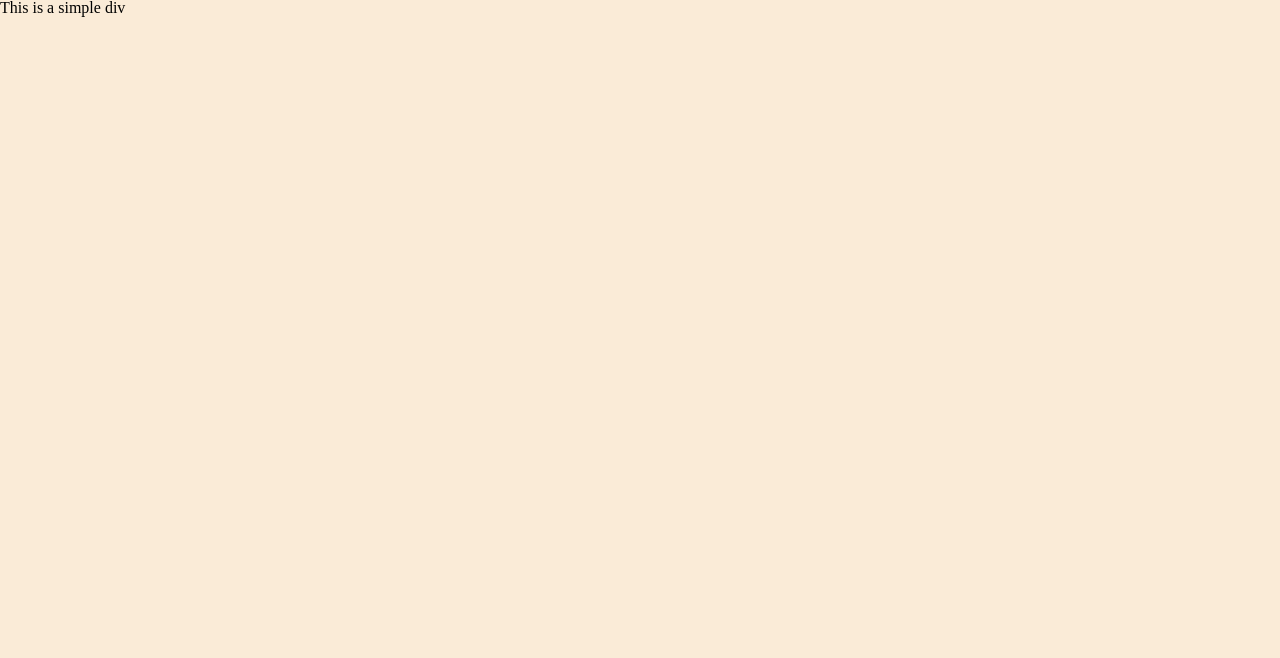
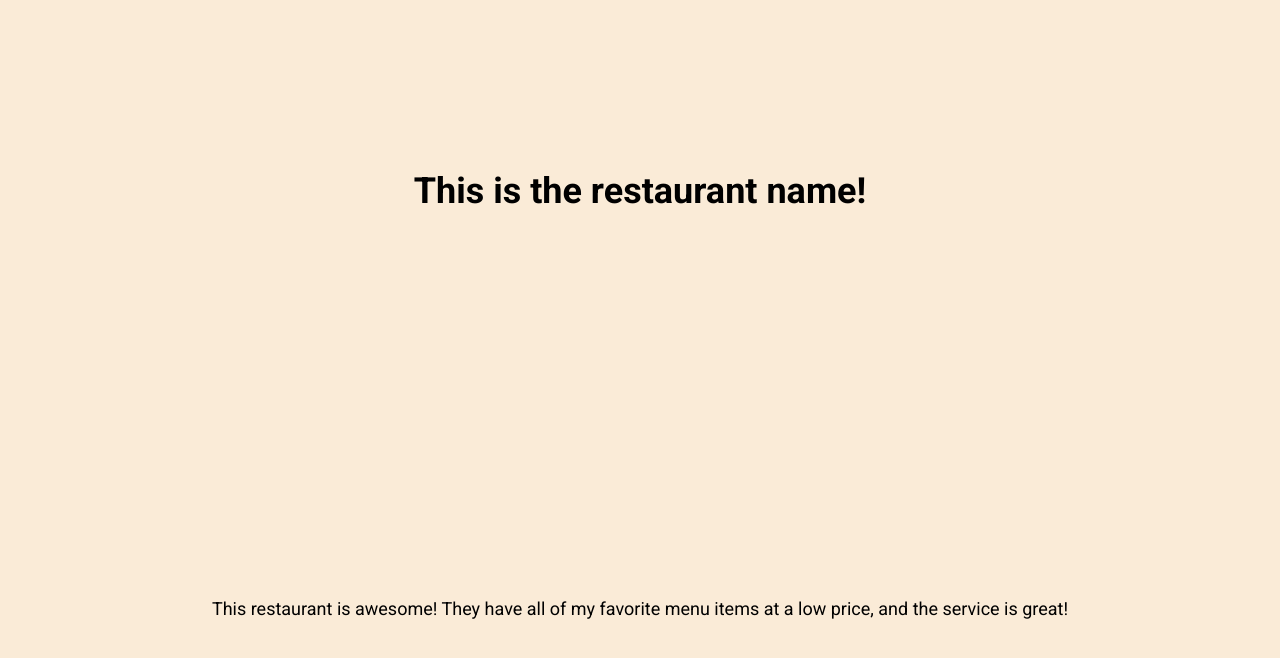
Before and after one commit to jasondewese/odin-restaurant-page, a website built with webpack: page dist/index.html in a window 1280 px wide. Built offline with nearby package versions, Linux system fonts and the light colour scheme.

Commit message:
Add reset.css, add fonts, fix pageInit.js

```diff
--- a/src/index.js
+++ b/src/index.js
@@ -1,10 +1,9 @@
+import {testFunc} from './pageInit.js';
 import './reset.css';
 import './style.css';
-import {testFunc} from './pageInit.js';
+
 
 
 //document.getElementById('content').appendChild(pageInit);
 
-console.log(testFunc());
-
-console.log('testing 1, 2, 3...');
+testFunc();
--- a/src/pageInit.js
+++ b/src/pageInit.js
@@ -9,8 +9,18 @@
 
 
 const testFunc = () => {
-    let result = 'Will this return?';
-    return result;
+    const initialPage = document.querySelector('#content');
+
+    const headline = document.createElement('h1');
+    headline.textContent = 'This is the restaurant name!';
+    headline.classList.add('headline');
+
+    const description = document.createElement('p');
+    description.textContent = 'This restaurant is awesome! They have all of my favorite menu items at a low price, and the service is great!';
+    description.classList.add('description');
+
+    initialPage.appendChild(headline);
+    initialPage.appendChild(description);
 }
 
 export  {testFunc};
--- a/src/style.css
+++ b/src/style.css
@@ -1,3 +1,34 @@
+
+
 html {
     background-color: antiquewhite;
+    box-sizing: border-box;
+    font-family: 'Roboto', sans-serif;
+    font-size: 18px;
 }
+
+body {
+    height: 100vh;
+    width: 100vw;
+}
+
+#content {
+    height: 100%;
+    width: 100%;
+    display: grid;
+    grid-template-rows: 1fr 1fr;
+    gap: 2rem;
+    align-items: center;
+}
+
+.headline {
+    font-size: 2rem;
+    font-weight: 600;
+    display: flex;
+    justify-content: center;
+}
+
+.description {
+    display: flex;
+    justify-content: center;
+}
```
Also changed, not shown: dist/index.html, dist/main.js.
